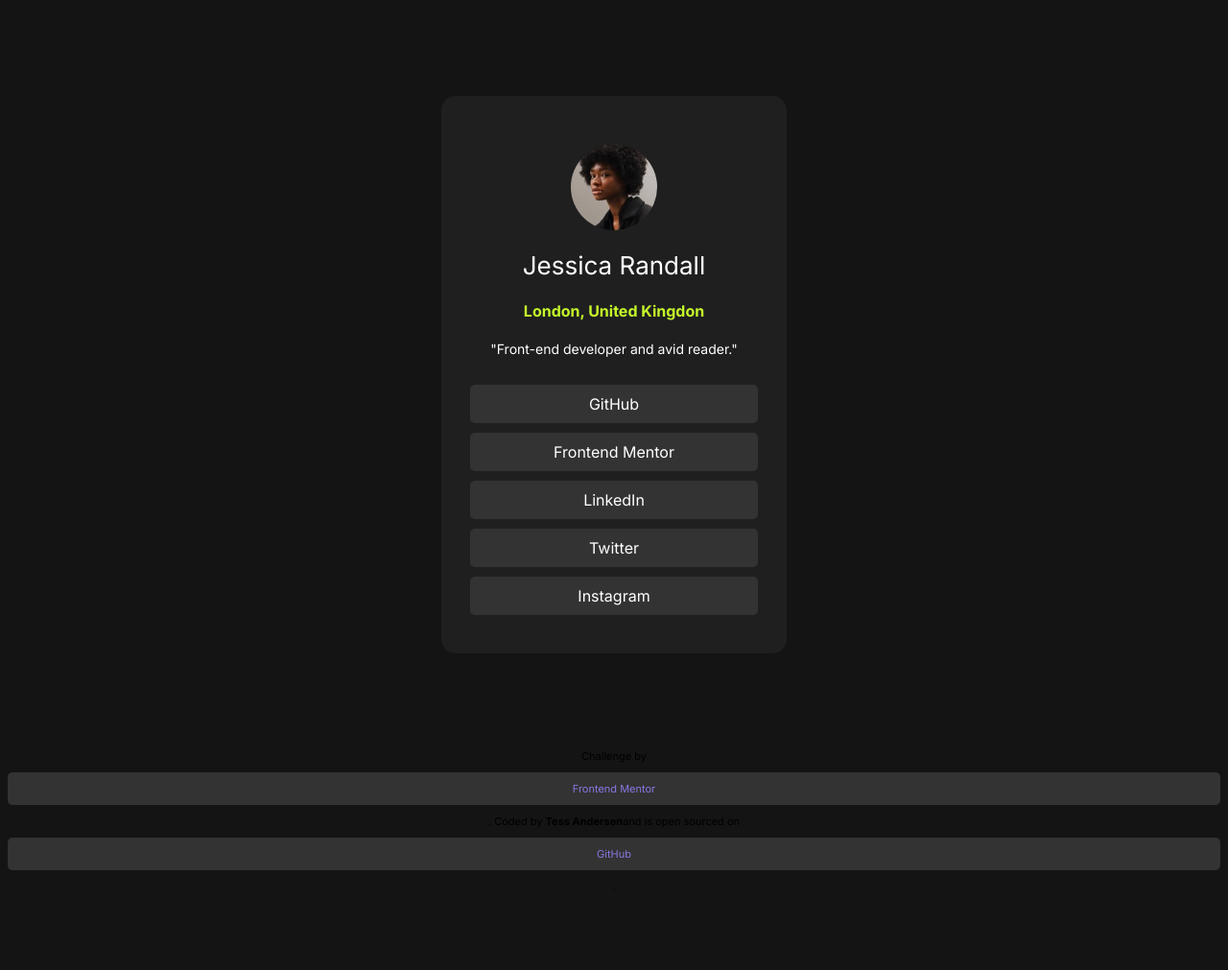
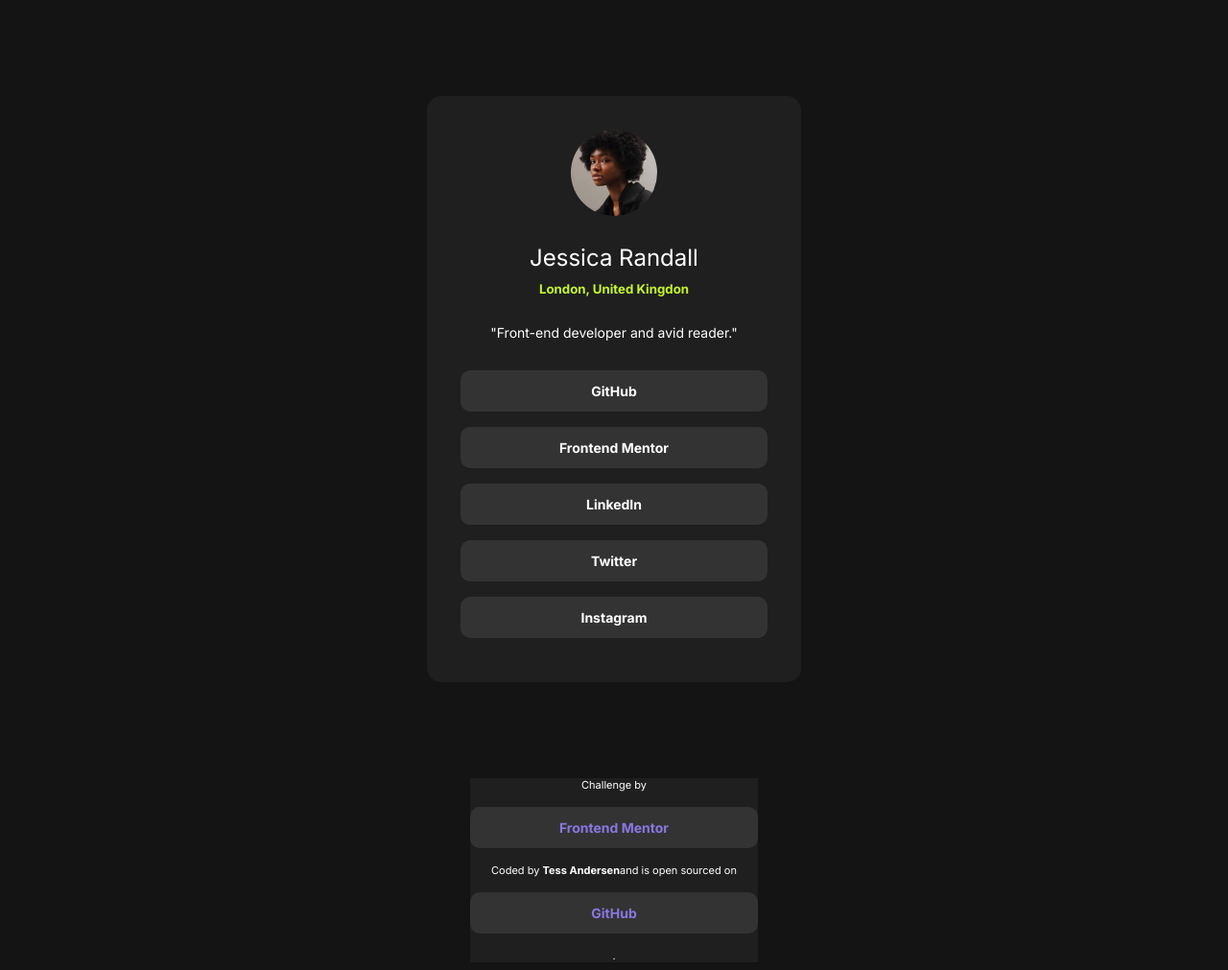
Before and after one commit to andersentess/social-link-profile, a plain HTML site: page index.html in a window 1280 px wide. Shown: the whole page at 96% size. Before the commit the page ends 939 px from the top, so only its background shows below. Drawn offline with Linux system fonts and the light colour scheme.

Commit message:
updated styling for container and added a:hover stylings

```diff
--- a/index.html
+++ b/index.html
@@ -16,7 +16,7 @@
     <div class="container">
       <img src="src/images/avatar-jessica.jpeg" alt="avatar-jessica" />
       <h1>Jessica Randall</h1>
-      <h4>London, United Kingdon</h4>
+      <h5>London, United Kingdon</h5>
       <p>"Front-end developer and avid reader."</p>
       <a href="#">GitHub</a>
       <a href="#">Frontend Mentor</a>
@@ -29,8 +29,9 @@
         Challenge by
         <a href="https://www.frontendmentor.io?ref=challenge" target="_blank"
           >Frontend Mentor</a
-        >. Coded by <strong>Tess Andersen</strong>and is open sourced on<a
-          href="#"
+        >Coded by <strong>Tess Andersen</strong>and is open sourced on<a
+          href="https://github.com/andersentess/social-link-profile"
+          target="_blank"
           >GitHub</a
         >.
       </footer>
--- a/src/styles.css
+++ b/src/styles.css
@@ -5,30 +5,41 @@
 
 a {
   display: block;
-  margin: 10px auto;
+  margin: 16px auto;
   text-align: center;
   background-color: hsl(0, 0%, 20%);
   color: hsl(0, 0%, 100%);
-  padding: 10px 0 10px 0;
-  border-radius: 5px;
+  padding: 13px 0 13px 0;
+  border-radius: 10px;
   text-decoration: none;
+  font-weight: 700;
+  font-size: 14px;
+}
+
+a:hover {
+  background-color: hsl(75, 94%, 57%);
+  color: hsl(0, 0%, 8%);
+  transition: all 150ms ease-in-out;
 }
 
 h1 {
   color: hsl(0, 0%, 100%);
   font-weight: 400;
-  font-size: 26px;
+  font-size: 24px;
+  margin-bottom: 10px;
+  margin-top: 25px;
 }
 
-h4 {
+h5 {
+  margin: 0;
   color: hsl(75, 94%, 57%);
 }
 
 p {
   color: hsl(0, 0%, 100%);
   font-size: 14px;
-  padding-bottom: 15px;
-  font-weight: 100;
+  padding: 15px 0;
+  font-weight: lighter;
 }
 
 img {
@@ -40,14 +51,21 @@
   border-radius: 15px;
   margin: 100px auto;
   text-align: center;
-  max-width: 300px;
+  max-width: 320px;
+
   background-color: hsl(0, 0%, 12%);
-  padding: 50px 30px 30px 30px;
+  padding: 35px 35px 30px 35px;
 }
 
 .attribution {
   font-size: 11px;
   text-align: center;
+  color: hsl(0, 0%, 100%);
+  display: block;
+  background-color: hsl(0, 0%, 12%);
+  max-width: 300px;
+  display: block;
+  margin: 0 auto;
 }
 .attribution a {
   color: #8a77e1;
```
